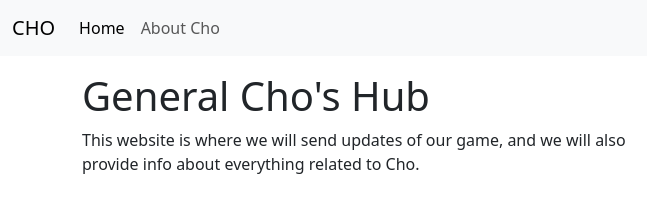
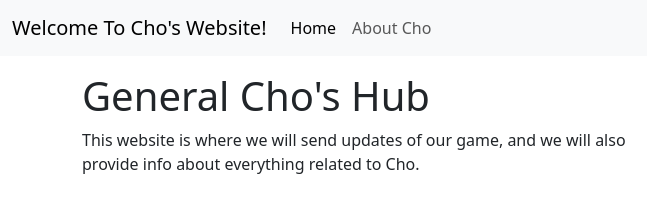
Before and after one commit to General-Cho/GenCho.github.io, a plain HTML site: page index.html in a window 1280 px wide. Shown: the full height of the page, 0-647 px from the left. Drawn offline with nearby package versions, Linux system fonts and the light colour scheme.

Commit message:
Update index.html

```diff
--- a/index.html
+++ b/index.html
@@ -14,7 +14,7 @@
    <body>
         <nav class="navbar navbar-expand-lg bg-body-tertiary">
             <div class="container-fluid">
-                <a class="navbar-brand" href="#">CHO</a>
+                <a class="navbar-brand" href="#">Welcome To Cho's Website!</a>
                 <div class="collapse navbar-collapse" id="navbarNavAltMarkup">
                     <div class="navbar-nav">
                       <a class="nav-link active" aria-current="page" href="index.html">Home</a>
```
